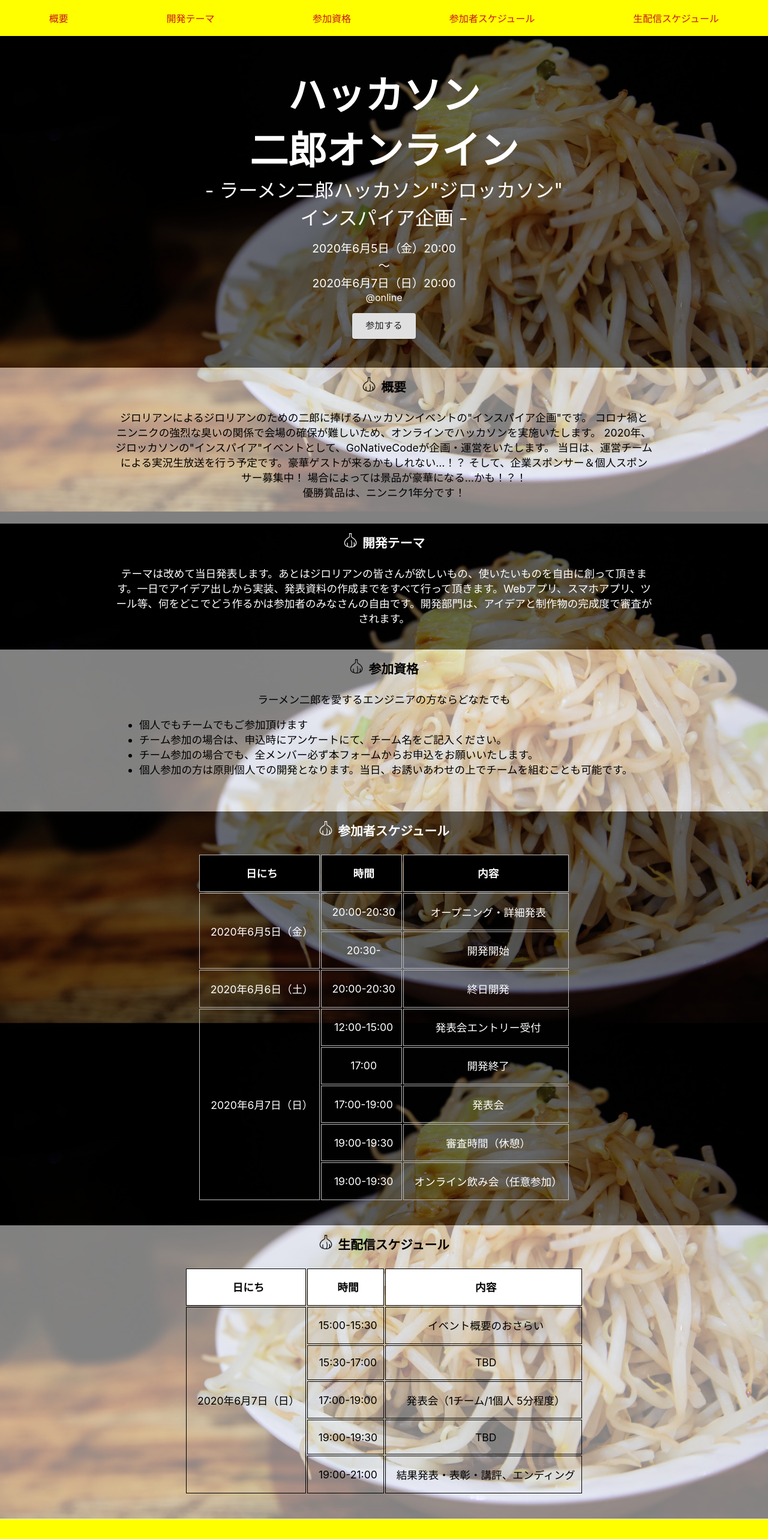
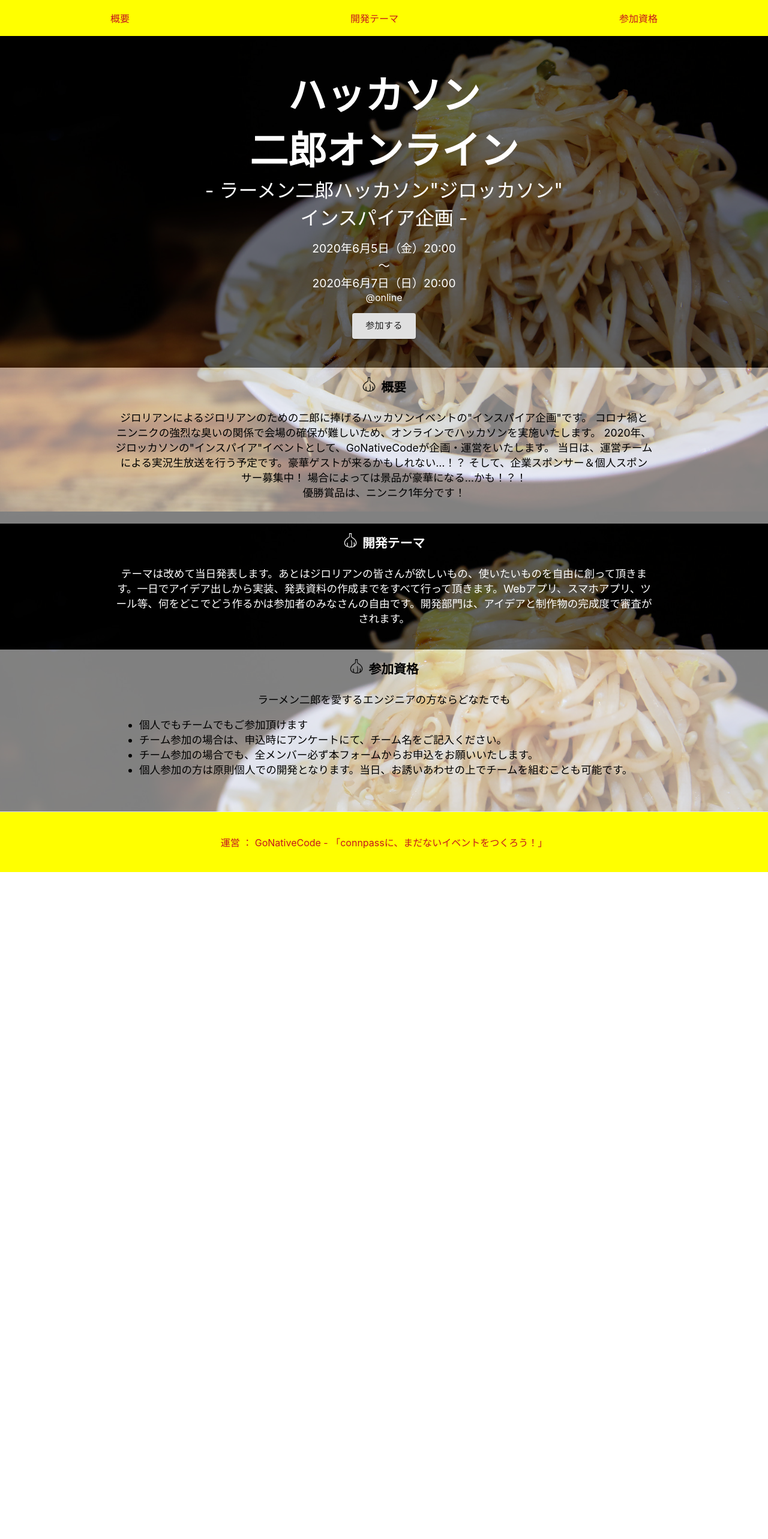
Before and after one commit to matsumana07384/jiro-hackthon-2020, a Next.js app: page / in a window 1280 px wide. Shown: the top 2566 px of the page at 60% size. After the commit the page ends 1454 px from the top, so only its background shows below. Built offline with nearby package versions, Linux system fonts and the light colour scheme.

Commit message:
remove Schedule

```diff
--- a/components/Header.js
+++ b/components/Header.js
@@ -6,8 +6,8 @@ export default function Header() {
       <div><a href="#about">概要</a></div>
       <div><a href="#theme">開発テーマ</a></div>
       <div><a href="#qualification">参加資格</a></div>
-      <div><a href="#schedule">参加者スケジュール</a></div>
-      <div><a href="#live">生配信スケジュール</a></div>
+      {/* <div><a href="#schedule">参加者スケジュール</a></div>
+      <div><a href="#live">生配信スケジュール</a></div> */}
     </header>
     <style jsx>{`
       header {
--- a/pages/index.js
+++ b/pages/index.js
@@ -83,7 +83,7 @@ export default function Home() {
               </ul>
             </p>
           </div>
-          <div className="section black" id="schedule">
+          {/* <div className="section black" id="schedule">
             <p className="title">
               参加者スケジュール
             </p>
@@ -132,7 +132,6 @@ export default function Home() {
               </table>
             </div>
           </div>
-
           <div className="section white" id="live">
             <p className="title">
               生配信スケジュール
@@ -167,7 +166,7 @@ export default function Home() {
                 </tr>
               </table>
             </p>
-          </div>
+          </div> */}
         </div>
       </main>
 
```
